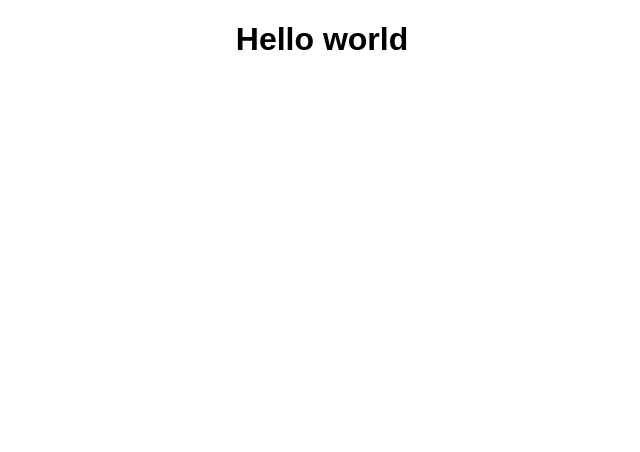
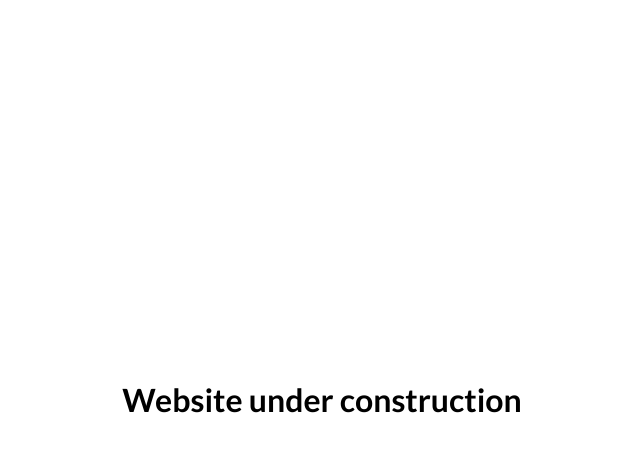
Before and after one commit to pawl0wski/Personal-website, a Vue app: page / in a window 1280 px wide. Shown: the top 452 px of the page, without its empty margins (318-958 px from the left). Built offline with nearby package versions, Linux system fonts and the light colour scheme.

Commit message:
Add "Website under construction"

```diff
--- a/package.json
+++ b/package.json
@@ -16,6 +16,7 @@
   "devDependencies": {
     "@vitejs/plugin-vue": "^2.3.1",
     "typescript": "^4.5.4",
+    "sass": "^1.50.0",
     "vite": "^2.9.2",
     "vue-tsc": "^0.29.8"
   }
--- a/src/App.vue
+++ b/src/App.vue
@@ -1,9 +1,15 @@
 <script setup lang="ts">
-// This starter template is using Vue 3 <script setup> SFCs
-// Check out https://vuejs.org/api/sfc-script-setup.html#script-setup
-import HelloWorld from "./components/HelloWorld.vue";
+import UnderConstruction from "./components/UnderConstruction.vue";
 </script>
 
 <template>
-  <HelloWorld />
+  <UnderConstruction />
 </template>
+
+<style lang="scss">
+@import url("https://fonts.googleapis.com/css2?family=Lato:wght@400;700;900&display=swap");
+
+* {
+  font-family: "Lato", sans-serif;
+}
+</style>
--- a/src/components/HelloWorld.vue
+++ /dev/null
@@ -1,10 +0,0 @@
-<template>
-  <h1>Hello world</h1>
-</template>
-
-<style scoped>
-h1 {
-  text-align: center;
-  font-family: Arial, Helvetica, sans-serif;
-}
-</style>
--- /dev/null
+++ b/src/components/UnderConstruction.vue
@@ -0,0 +1,18 @@
+<template>
+  <div class="under_construction">
+    <h1>Website under construction</h1>
+  </div>
+</template>
+
+<style lang="scss" scoped>
+div.under_construction {
+  position: absolute;
+  top: 50%;
+  left: 50%;
+  transform: translate(-50%, -50%);
+
+  h1 {
+    text-align: center;
+  }
+}
+</style>
```
Also changed, not shown: 1 other file (tests, documents, lock files or other folders).
